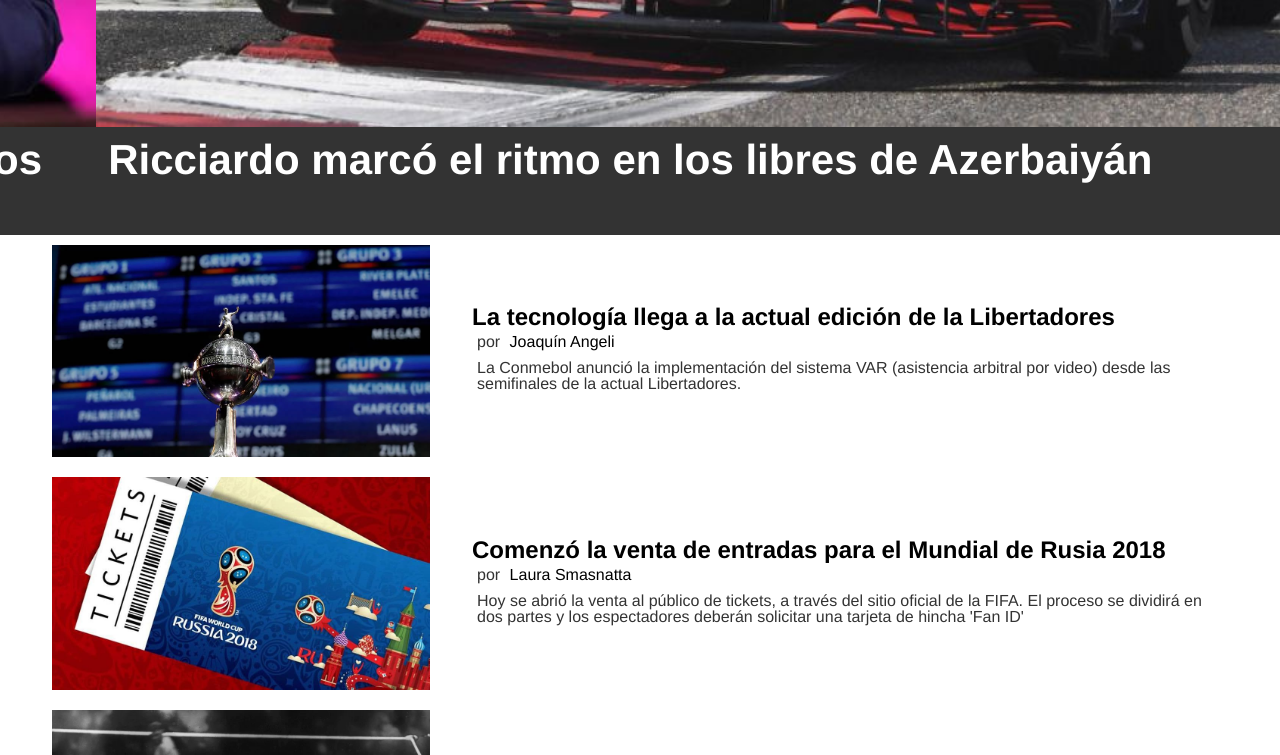
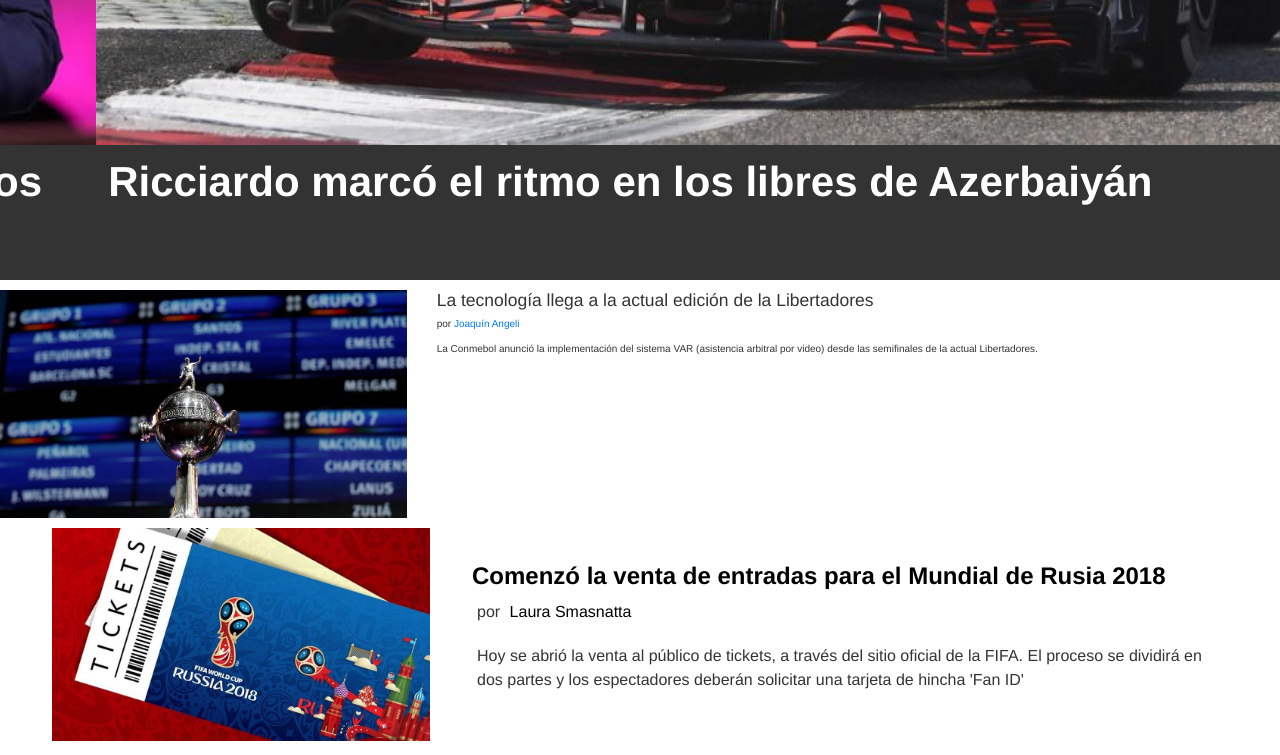
Before and after one commit to rodrigo-lusquinos/PWFE-M1-14, a plain HTML site: page docs/index.html in a window 1280 px wide. Shown: the part 620-1375 px from the top of the page. Drawn offline with nearby package versions, Linux system fonts and the light colour scheme.

Commit message:
introducción al sistema de columbas con bootstrap

```diff
--- a/docs/index.html
+++ b/docs/index.html
@@ -4,8 +4,10 @@
 		<meta charset="utf-8">
 		<meta name="viewport" content="width=device-width"><!--Para mobile. -->
 		<title>DX - DeporteXtremo</title>
-		<link rel="stylesheet" href="css/reset.css">
+		<!--<link rel="stylesheet" href="css/reset.css">-->
+		<link rel="stylesheet" href="https://stackpath.bootstrapcdn.com/bootstrap/4.3.1/css/bootstrap.min.css" integrity="sha384-ggOyR0iXCbMQv3Xipma34MD+dH/1fQ784/j6cY/iJTQUOhcWr7x9JvoRxT2MZw1T" crossorigin="anonymous">
 		<link rel="stylesheet" href="css/estilos.css">
+
 	</head>
 	<body>
 			<header>
@@ -67,12 +69,12 @@
 					</li>
 				</ul>
 			</section>
-			<section id="ultimas-noticias">
-				<article class="noticia">
-					<div class="noticia-img">
+			<section id="ultimas-noticias" class="container.fluid">
+				<article class="row">
+					<div class="col-12 col-md-4">
 						<img src="img/sorteo-libertadores.jpg">
 					</div>
-					<div class="noticia-txt">
+					<div class="col-12 col-md-8">
 						<h3>La tecnología llega a la actual edición de la Libertadores</h3>
 						<p>por <a href="#">Joaquín Angeli</a></p>
 						<p>La Conmebol anunció la implementación del sistema VAR (asistencia arbitral por video) desde las semifinales de la actual Libertadores.</p>
```
